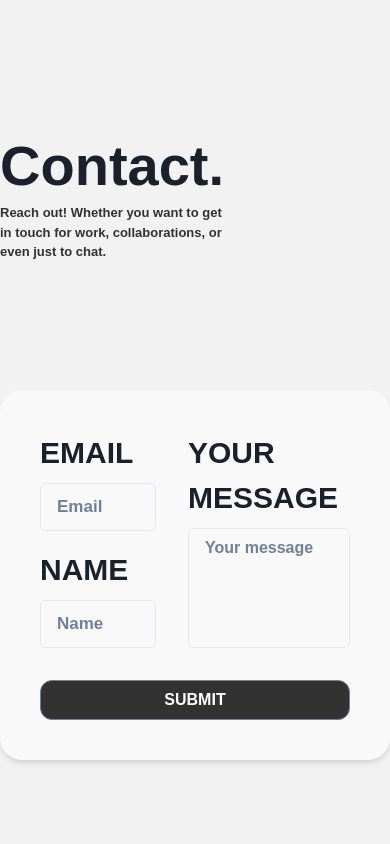
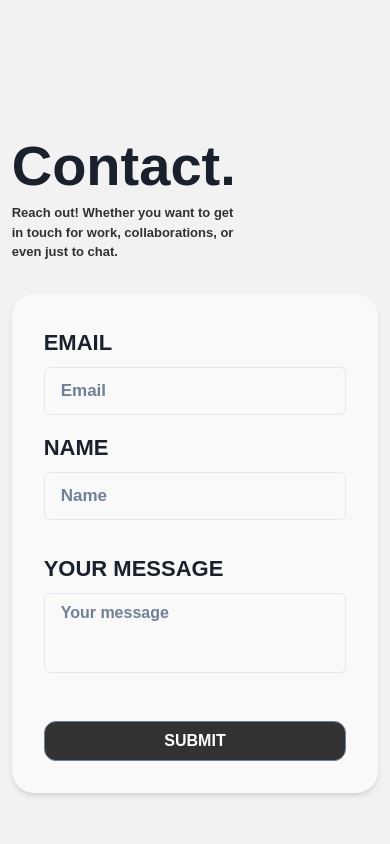
Before and after one commit to bzap/aleknev-dev, a Next.js app in the folder aleknev_dev/: page / in a window 390 px wide. Shown: the part 6820-7664 px from the top of the page. Built offline with nearby package versions, Linux system fonts and the light colour scheme.

Commit message:
further responsive updates to contact and title

```diff
--- a/aleknev_dev/components/Contact.js
+++ b/aleknev_dev/components/Contact.js
@@ -61,22 +61,23 @@ const Contact = () => {
 		<Box
 			position={'relative'}
 			maxW={'100%'}
-			px={{ sm: '5%', md: '10%', lg: '10%' }}
+			px={{ base: '3%', sm: '5%', md: '10%', lg: '10%' }}
 			w={'100%'}
 			id='0'
 			pt='10em'
 			pb='16em'>
+			<Flex
 
-
-			<Flex
 				direction={'column'}
-				gap={'8em'}>
+				gap={{ base: '2em', sm: '4em', md: '7em', lg: '8em' }}>
 				<Title
 					title={'Contact.'}
 					desc={'Reach out! Whether you want to get in touch for work, collaborations, or even just to chat.'}
 					page={'03'} />
 				<Flex
-					p={10}
+					p={{base: '2em', sm: '2.5em', md: '4em', lg: '5em'}}
+					w={'100%'}
+					position={'relative'}
 					bg={'whiteAlpha.600'}
 					boxShadow={'md'}
 					borderRadius={'22px'}
@@ -85,14 +86,14 @@ const Contact = () => {
 							style={{ flex: 1, width: "100%" }}
 							onSubmit={handleSubmit}>
 							<Flex
-								gap={'1em'}
+								gap={{ base: '2em', sm: '2.5em', md: '4em', lg: '4em' }}
 								direction={'column'}>
 								<FormControl
 									isRequired>
 									<Flex
 										h={'100%'}
 										w={'100%'}
-										direction={'row'}
+										direction={{base:'column', sm: 'column', md: 'row', lg: 'row'}}
 										gap={'2em'}>
 										<Flex
 											h={'100%'}
@@ -100,7 +101,7 @@ const Contact = () => {
 											direction={'column'}>
 											<FormLabel
 												requiredIndicator
-												fontSize={30}
+												fontSize={{ base: 22, sm: 23, md: 28, lg: 30 }}
 												fontWeight={900}>
 												EMAIL
 											</FormLabel>
@@ -118,7 +119,7 @@ const Contact = () => {
 											<FormLabel
 												requiredIndicator
 												pt={4}
-												fontSize={30}
+												fontSize={{ base: 22, sm: 23, md: 28, lg: 30 }}
 												fontWeight={900}>
 												NAME
 											</FormLabel>
@@ -138,7 +139,7 @@ const Contact = () => {
 											w={'100%'}>
 											<FormLabel
 												requiredIndicator
-												fontSize={30}
+												fontSize={{ base: 22, sm: 23, md: 28, lg: 30 }}
 												fontWeight={900}>
 												YOUR MESSAGE
 											</FormLabel>
@@ -159,7 +160,6 @@ const Contact = () => {
 									w={'100%'}
 									mt={4}
 									colorScheme={'blackAlpha'}
-									variant={'ghost'}
 									borderRadius={'12px'}
 									borderWidth={'1px'}
 									borderColor={'gray.500'}
```
